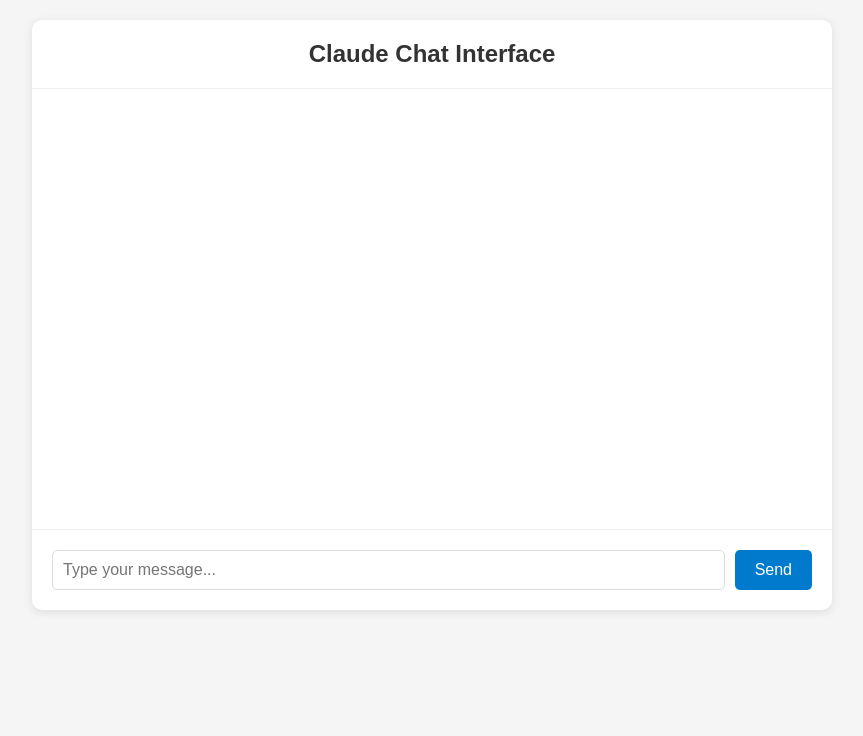
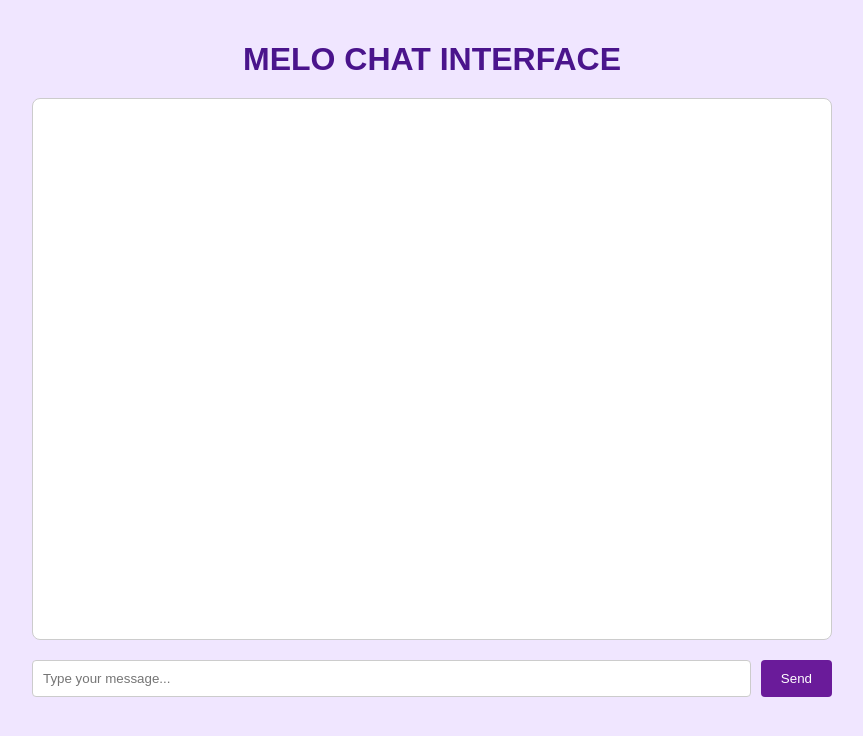
Before and after one commit to cotemelo/claude-chat, a Flask app: page / in a window 1280 px wide. Shown: the top 736 px of the page, without its empty margins (208-1071 px from the left). Run offline with Flask 3, Linux system fonts and the light colour scheme.

Commit message:
Update interface title and colors

```diff
--- a/static/css/style.css
+++ b/static/css/style.css
@@ -1,79 +1,72 @@
 body {
+    margin: 0;
+    padding: 0;
     font-family: Arial, sans-serif;
-    margin: 0;
+    background-color: #f0e6ff;  /* Light purple background */
+}
+
+.container {
+    max-width: 800px;
+    margin: 0 auto;
     padding: 20px;
-    background-color: #f5f5f5;
+}
+
+h1 {
+    text-align: center;
+    color: #4a148c;  /* Darker purple for contrast */
+    margin-bottom: 20px;
 }
 
 .chat-container {
-    max-width: 800px;
-    margin: 0 auto;
+    height: 500px;
+    overflow-y: auto;
+    border: 1px solid #ccc;
+    padding: 20px;
+    margin-bottom: 20px;
     background-color: white;
-    border-radius: 10px;
-    box-shadow: 0 2px 10px rgba(0,0,0,0.1);
+    border-radius: 8px;
 }
 
-.chat-header {
-    padding: 20px;
-    border-bottom: 1px solid #eee;
-    text-align: center;
+.input-container {
+    display: flex;
+    gap: 10px;
 }
 
-.chat-header h1 {
-    margin: 0;
-    font-size: 24px;
-    color: #333;
+#userInput {
+    flex-grow: 1;
+    padding: 10px;
+    border: 1px solid #ccc;
+    border-radius: 4px;
 }
 
-.chat-messages {
-    height: 400px;
-    overflow-y: auto;
-    padding: 20px;
+#sendButton {
+    padding: 10px 20px;
+    background-color: #6a1b9a;  /* Purple button */
+    color: white;
+    border: none;
+    border-radius: 4px;
+    cursor: pointer;
+}
+
+#sendButton:hover {
+    background-color: #4a148c;  /* Darker purple on hover */
 }
 
 .message {
     margin-bottom: 15px;
     padding: 10px;
-    border-radius: 5px;
+    border-radius: 4px;
 }
 
 .user-message {
-    background-color: #007ACC;
-    color: white;
-    margin-left: 20%;
+    background-color: #e3f2fd;  /* Light blue for user messages */
 }
 
 .claude-message {
-    background-color: #228B22;
-    color: white;
-    margin-right: 20%;
+    background-color: #f3e5f5;  /* Very light purple for Claude's messages */
 }
 
-.chat-input {
-    padding: 20px;
-    border-top: 1px solid #eee;
-    display: flex;
-    gap: 10px;
+strong {
+    display: block;
+    margin-bottom: 5px;
 }
-
-#userInput {
-    flex: 1;
-    padding: 10px;
-    border: 1px solid #ddd;
-    border-radius: 5px;
-    font-size: 16px;
-}
-
-#sendButton {
-    padding: 10px 20px;
-    background-color: #007ACC;
-    color: white;
-    border: none;
-    border-radius: 5px;
-    cursor: pointer;
-    font-size: 16px;
-}
-
-#sendButton:hover {
-    background-color: #005999;
-}
--- a/templates/index.html
+++ b/templates/index.html
@@ -3,22 +3,18 @@
 <head>
     <meta charset="UTF-8">
     <meta name="viewport" content="width=device-width, initial-scale=1.0">
-    <title>Claude Chat Interface</title>
-    <link rel="stylesheet" href="{{ url_for('static', filename='css/style.css') }}">
+    <title>MELO CHAT INTERFACE</title>
+    <link rel="stylesheet" href="/static/css/style.css">
 </head>
 <body>
-    <div class="chat-container">
-        <div class="chat-header">
-            <h1>Claude Chat Interface</h1>
-        </div>
-        <div class="chat-messages" id="chatMessages">
-            <!-- Messages will be added here dynamically -->
-        </div>
-        <div class="chat-input">
+    <div class="container">
+        <h1>MELO CHAT INTERFACE</h1>
+        <div id="chatMessages" class="chat-container"></div>
+        <div class="input-container">
             <input type="text" id="userInput" placeholder="Type your message...">
             <button id="sendButton">Send</button>
         </div>
     </div>
-    <script src="{{ url_for('static', filename='js/main.js') }}"></script>
+    <script src="/static/js/main.js"></script>
 </body>
 </html>
```
